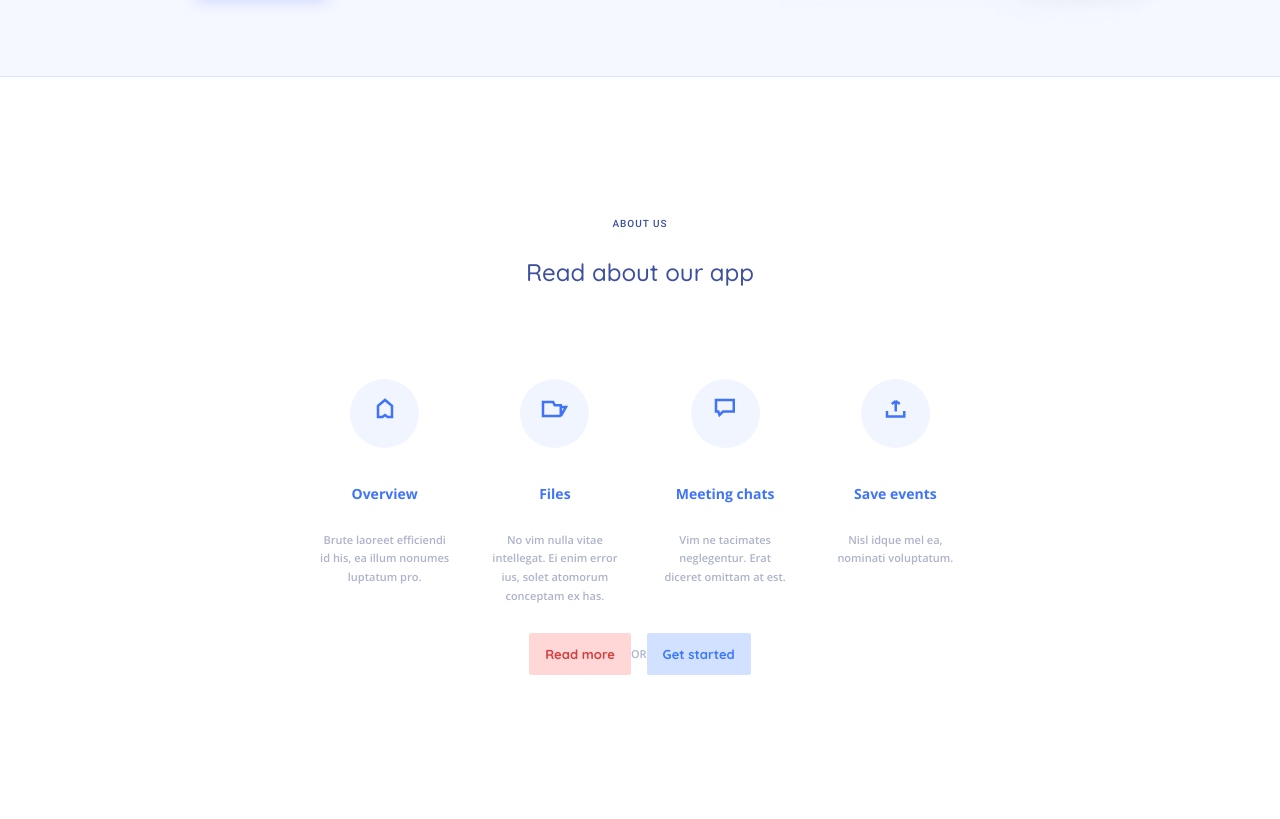
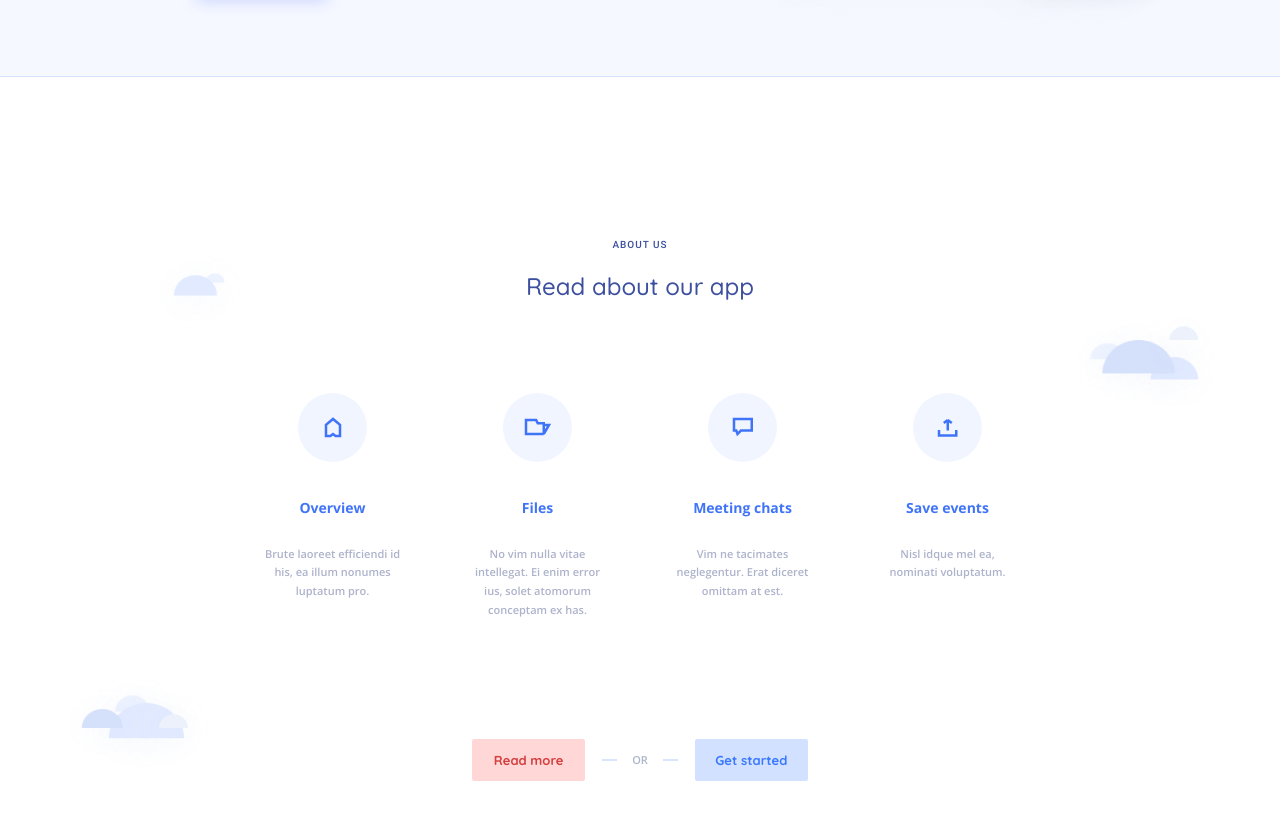
Before and after one commit to andreicritick/productivity, a website: page public/index.html in a window 1280 px wide. Shown: the part 1263-2082 px from the top of the page. Drawn offline with Linux system fonts and the light colour scheme; files whose address does not match are found by name.

Commit message:
create desktop version

```diff
--- a/public/index.html
+++ b/public/index.html
@@ -219,7 +219,7 @@
     </div>
 </section>
 	<section class="about">
-    <div class="container xs">
+    <div class="container">
             <div class="about-wrapp">
                 <div class="h3-wrapp">
                     <div class="subtitle">
@@ -229,7 +229,7 @@
                         Read about our app
                     </h3>
                 </div>
-            <div class="about-items">
+                <div class="about-items margin">
                     <div class="about-item">
     <div class="about-image">
         <picture><source srcset="img/about/house.svg" type="image/webp"><img src="img/about/house.svg" alt=""></picture>
--- a/src/scss/sections/about/about.scss
+++ b/src/scss/sections/about/about.scss
@@ -1,17 +1,33 @@
 .about {
-    padding: 141px 0 171px;
+	padding: 162px 0 171px;
 
 	&-wrapp {
-        background-image: url( '../img/about/clouds.png') center no-repeat;
+		background-image: url( '../img/about/clouds.png') no-repeat;
+		background-position: center;
+		background-size: 100% 100%;
+	}
+
+	&-inner {
 	}
 
 	.h3-wrapp {
 		margin-bottom: 92px;
 	}
 
+	.subtitle {
+		margin-bottom: 20px;
+	}
+
 	&-items {
+		width: 100%;
+		max-width: 820px;
 		display: flex;
-		margin: 0 20px;
+		align-items: center;
+		margin: 0 -30px;
+
+		&.margin {
+			margin: 0 auto;
+		}
 	}
 
 	&-item {
@@ -20,7 +36,7 @@
 		flex-direction: column;
 		justify-content: center;
 		align-items: center;
-		padding: 0 20px;
+		padding: 0 30px;
 	}
 
 	&-image {
@@ -32,6 +48,10 @@
 		height: 69px;
 		border-radius: 50%;
 		margin-bottom: 33px;
+
+		img {
+			display: block;
+		}
 	}
 
 	&-title {
@@ -46,7 +66,6 @@
 
 	&-text {
 		width: 100%;
-		max-width: 140px;
 		min-height: 102px;
 		font-family: $ff-os;
 		font-weight: $fw-semibold;
@@ -61,17 +80,39 @@
 		display: flex;
 		justify-content: center;
 		align-items: center;
+		margin-top: 92px;
 
-		.header-button {
+		.header-button, .header-button.rm {
 			margin-left: 0;
+			width: 113px;
+			height: 43;
 		}
 
 		span {
+			display: flex;
+			align-items: center;
 			font-family: $ff-os;
 			font-weight: $fw-semibold;
 			font-size: $fs-11;
 			line-height: 1.7;
 			color: $ab-text;
+			margin: 0 32px;
+
+			&::before, &::after {
+				content: "";
+				display: block;
+				width: 15px;
+				height: 2px;
+				background: #DAE4FE;
+			}
+
+			&::before {
+				transform: translateX( -15px );
+			}
+
+			&::after {
+				transform: translateX( 15px );
 			}
 		}
 	}
+}
```
Also changed, not shown: src/html/template-parts/sections/about/about.html (+2 -2 lines), public/css/main.min.css. Lines whose indentation alone changed are shown as unchanged.
